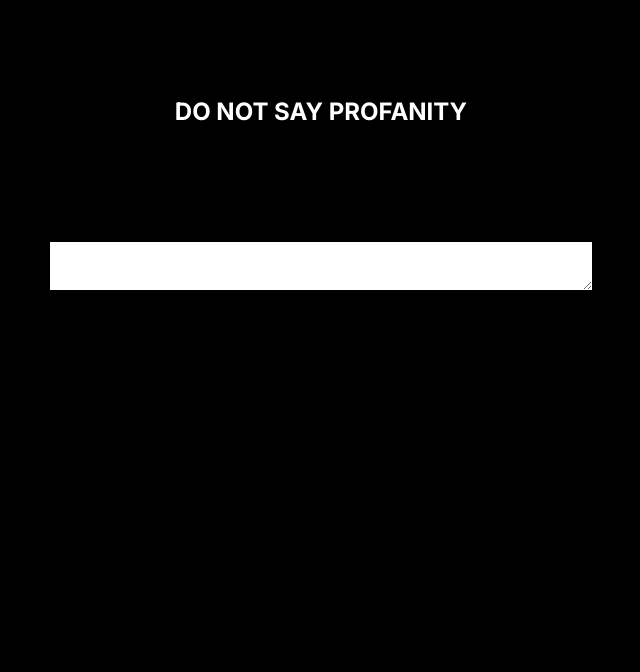
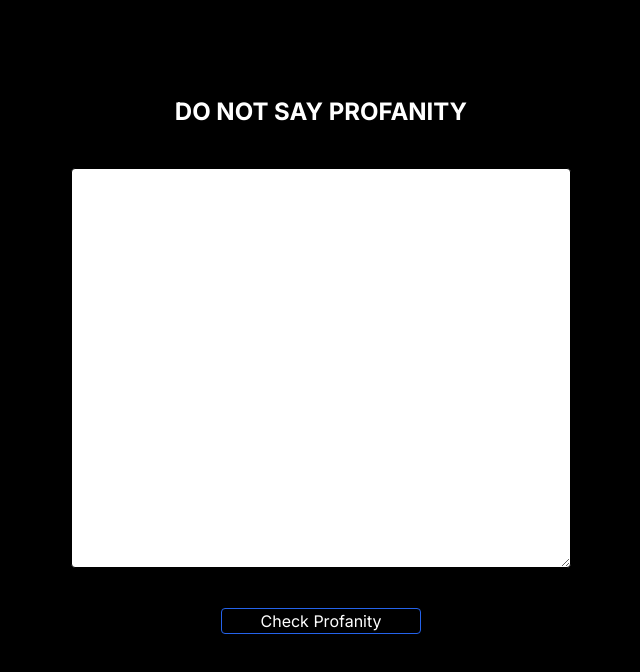
Before and after one commit to shinwonse/do-not-say-profanity, a Next.js app: page / in a window 1280 px wide. Shown: the top 672 px of the page, without its empty margins (319-959 px from the left). Built offline with nearby package versions, Linux system fonts and the light colour scheme.

Commit message:
1차 세팅

```diff
--- a/package.json
+++ b/package.json
@@ -9,7 +9,11 @@
     "lint": "next lint"
   },
   "dependencies": {
+    "@types/axios": "^0.14.0",
+    "axios": "^1.4.0",
+    "googleapis": "^118.0.0",
     "next": "13.4.4",
+    "perspective-api-client": "^3.1.0",
     "react": "18.2.0",
     "react-dom": "18.2.0"
   },
--- a/src/app/page.tsx
+++ b/src/app/page.tsx
@@ -1,9 +1,53 @@
+'use client';
+
+import axios from 'axios';
+import { ChangeEvent, useState } from 'react';
+
+const analyzeToxicity = async (text: string) => {
+  const API_KEY = 'AIzaSyD0FLOo9XEbmrcjAzI8cC98g-VwoTwASDI';
+  const url = `https://commentanalyzer.googleapis.com/v1alpha1/comments:analyze?key=${API_KEY}`;
+
+  const request = {
+    comment: { text },
+    languages: [],
+    requestedAttributes: { TOXICITY: {} },
+  };
+
+  try {
+    const response = await axios.post(url, request);
+    return response.data.attributeScores.TOXICITY.summaryScore.value;
+  } catch (error) {
+    return console.error('Error analyzing toxicity:', error);
+  }
+};
+
 export default function Home() {
+  const [input, setInput] = useState('');
+
+  const handleChange = (e: ChangeEvent<HTMLTextAreaElement>) => {
+    setInput(e.target.value);
+  };
+
+  const onSubmit = async () => {
+    const score = await analyzeToxicity(input);
+    if (score > 0.7) return alert('You are toxic 😡');
+    return alert('You are not toxic 😇');
+  };
+
   return (
-    <main className="flex min-h-[1000px] flex-col items-center justify-between p-24">
-      <h1 className="font-bold text-2xl">DO NOT SAY PROFANITY</h1>
-      <textarea className="w-1/2 text-black border border-black" />
-      <ul className="w-1/2 min-h-[500px] border border-black" />
+    <main className="flex min-h-[1000px] flex-col items-center p-24">
+      <h1 className="font-bold text-2xl mb-10">DO NOT SAY PROFANITY</h1>
+      <textarea
+        className="rounded w-[500px] text-black border border-black h-[400px] p-5"
+        onChange={handleChange}
+      />
+      <button
+        className="border border-blue-600 rounded w-[200px] mt-10"
+        onClick={onSubmit}
+        type="button"
+      >
+        Check Profanity
+      </button>
     </main>
   );
 }
```
Also changed, not shown: 1 other file (tests, documents, lock files or other folders).
